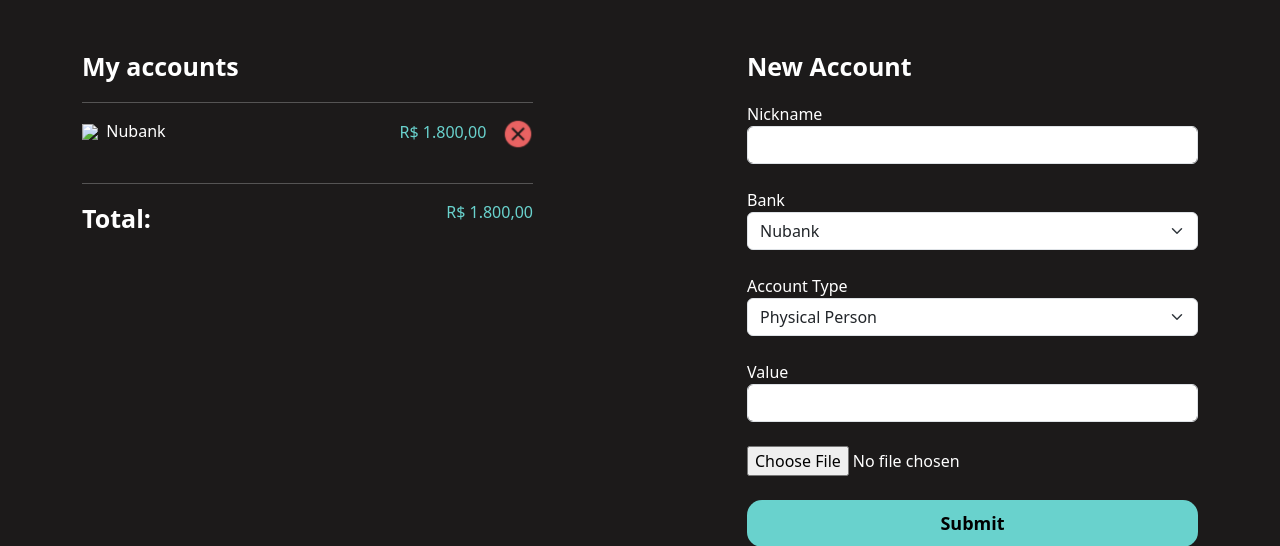
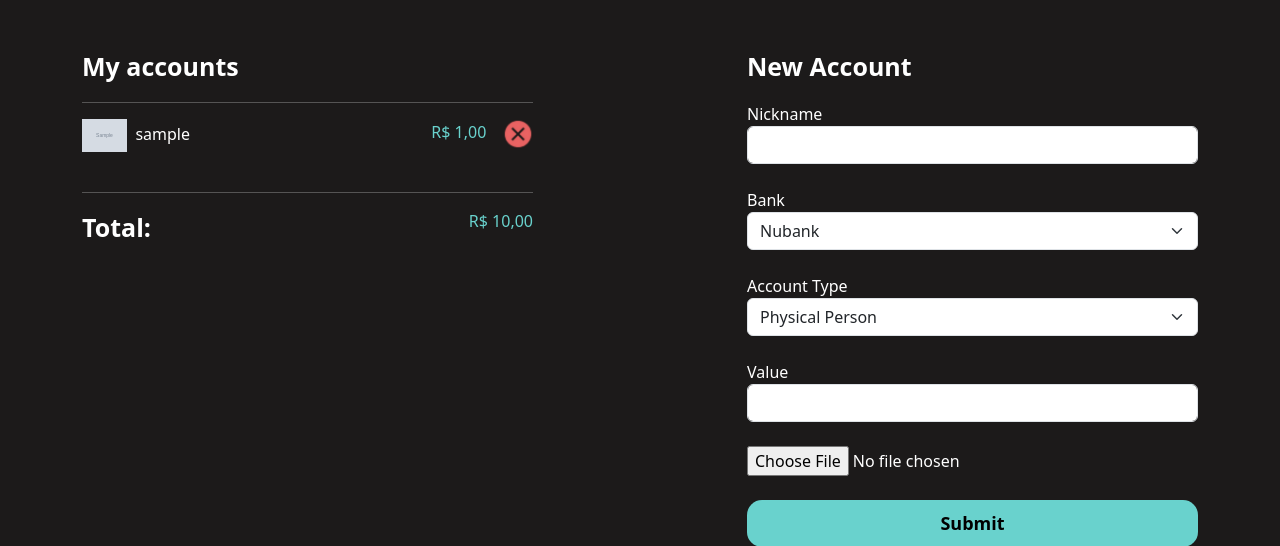
Before and after one commit to Erick-Oliveira-ET/django-psw, a Django app: template user_profile/templates/manage.html in a window 1280 px wide. Shown: the part 56-602 px from the top of the page. Run offline with Django 4.2, Linux system fonts and the light colour scheme; tables that the repository leaves empty hold one stand-in row (values such as "Sample post"); the template is opened without the code that fills it: values that come from a table or form of the project are taken from there, most other values are stand-ins (such as "Sample title", 1, 10 or a date in 2020); grey boxes marked "Sample" are stand-in pictures.

Commit message:
feat: listing and deleting account

```diff
--- a/user_profile/templates/manage.html
+++ b/user_profile/templates/manage.html
@@ -13,24 +13,34 @@
       <hr />
 
       <div class="contas">
+        {% for account in accounts %}
         <div class="lista-contas-main">
-          <span><img width="10%" src="#" />&nbsp&nbspNubank</span>
+          <span
+            ><img
+              width="10%"
+              alt=""
+              src="{{account.icon.url}}"
+            />&nbsp&nbsp{{account.nickname}}</span
+          >
 
           <span class="total-conta positivo"
-            >R$ 1.800,00&nbsp&nbsp&nbsp
-            <a href="#"
+            >R$ {{account.value}},00&nbsp&nbsp&nbsp
+            <a href="{% url '' %}"
               ><img
                 class="icone-setas"
-                alt="Arrow Up"
+                alt="Cancel Icon"
                 src="{% static 'profile/img/cancel_icon.png' %}" /></a
           ></span>
         </div>
+        {% endfor %}
         <br />
       </div>
 
       <hr />
       <span class="fonte-destaque">Total:</span>
-      <span class="positivo total-conta font-destaque">R$ 1.800,00</span>
+      <span class="positivo total-conta font-destaque"
+        >R$ {{account_total_value}},00</span
+      >
     </div>
 
     <div class="col-md-2"></div>
```
